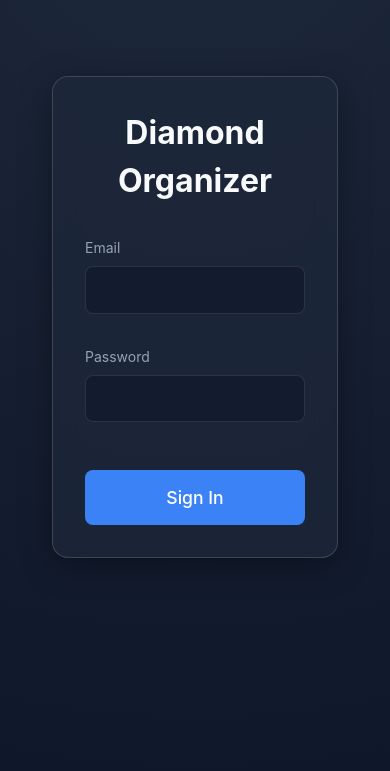
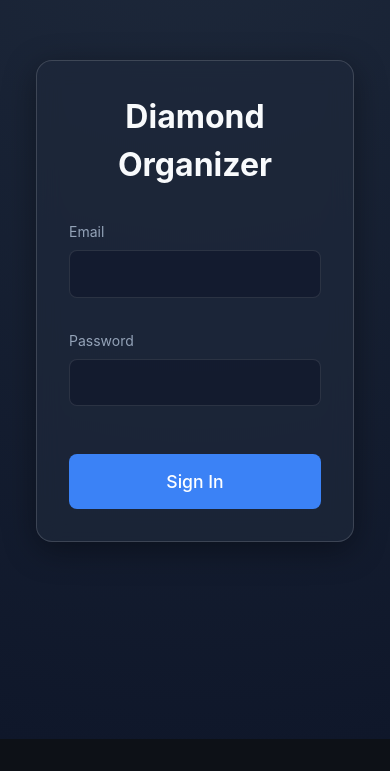
Before and after one commit to wekax2004/diamond-organizer, a React (Vite) app: page / in a window 390 px wide. Shown: the part 137-908 px from the top of the page. After the commit the page ends 876 px from the top, so only its background shows below. Built offline with nearby package versions, Linux system fonts and the light colour scheme; no server answers.

Commit message:
Optimize UI for mobile phones

```diff
--- a/src/components/Dashboard.jsx
+++ b/src/components/Dashboard.jsx
@@ -7,7 +7,7 @@ import { auth } from '../utils/firebase';
 const Dashboard = () => {
   const [tasks, setTasks] = useState([]);
   const [editingTask, setEditingTask] = useState(null);
-  const [showAddForm, setShowAddForm] = useState(true);
+  const [showAddForm, setShowAddForm] = useState(window.innerWidth >= 1024);
 
   // Subscribe to tasks on mount
   useEffect(() => {
--- a/src/index.css
+++ b/src/index.css
@@ -40,7 +40,13 @@ body {
   width: 100%;
   max-width: 1280px;
   margin: 0 auto;
-  padding: 2rem;
+  padding: 1rem;
+}
+
+@media (min-width: 768px) {
+  #root {
+    padding: 2rem;
+  }
 }
 
 h1, h2, h3 {
```
